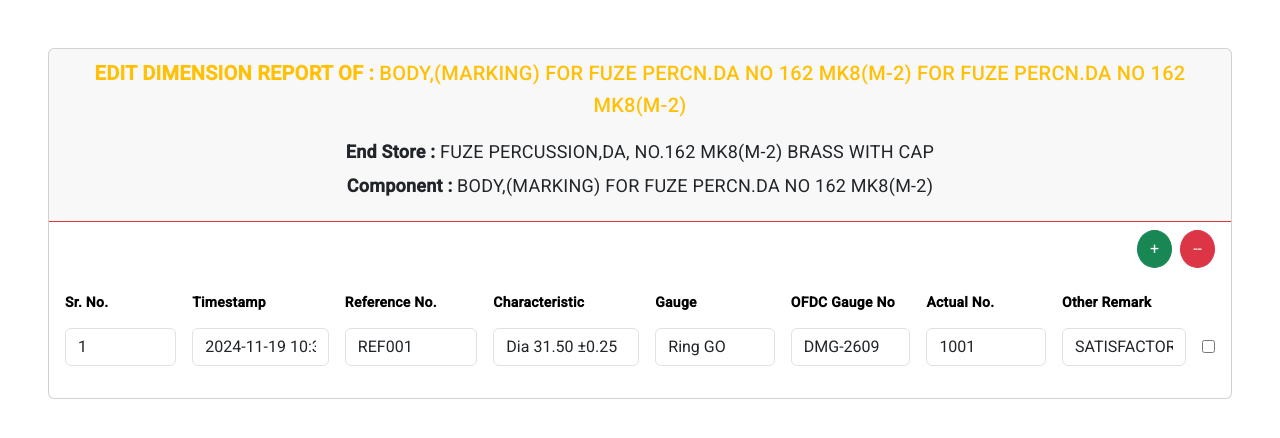
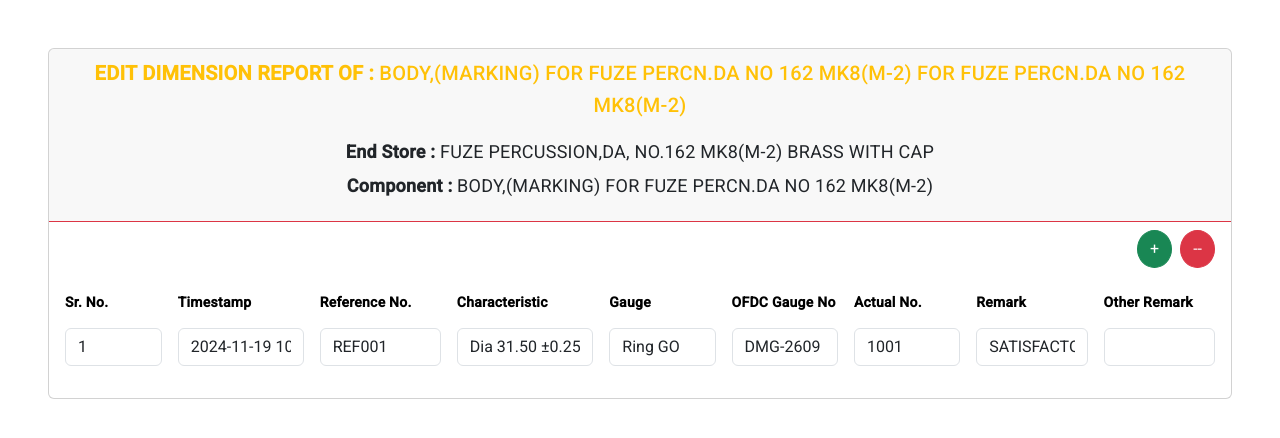
Before and after one commit to Arshiya1614/SenseLiveODFC, an Angular app: page /admin in a window 1280 px wide. Shown: the top 438 px of the page. Built offline with nearby package versions, Linux system fonts and the light colour scheme.

Commit message:
changes updated

```diff
--- a/src/app/admin/admin.component.html
+++ b/src/app/admin/admin.component.html
@@ -24,8 +24,8 @@
             <th>Gauge</th>
             <th>OFDC Gauge No</th>
             <th>Actual No.</th>
+            <th>Remark</th>
             <th>Other Remark</th>
-            <th></th>
           </tr>
         </thead>
         <tbody>
@@ -37,10 +37,8 @@
             <td><input type="text" class="form-control shadow-none" [(ngModel)]="row.gauge" [readonly]="true"></td>
             <td><input type="text" class="form-control shadow-none" [(ngModel)]="row.ofdcGaugeNo" [readonly]="true"></td>
             <td><input type="text" class="form-control shadow-none" [(ngModel)]="row.actualNo"></td>
+            <td><input type="text" class="form-control shadow-none" [(ngModel)]="row.remark"></td>
             <td><input type="text" class="form-control shadow-none" [(ngModel)]="row.otherRemark"></td>
-            <td class="text-center d-flex justify-content-center align-items-center mt-1">
-              <input type="checkbox" class="mt-2">
-            </td>
           </tr>
         </tbody>
       </table>
--- a/src/app/admin/admin.component.ts
+++ b/src/app/admin/admin.component.ts
@@ -19,7 +19,8 @@ export class AdminComponent {
         gauge: 'Ring GO',
         ofdcGaugeNo: 'DMG-2609',
         actualNo: '1001',
-        otherRemark: 'SATISFACTORY'
+        remark: 'SATISFACTORY' ,
+        otherRemark: ''
       }
     ]
   };
@@ -34,6 +35,7 @@ export class AdminComponent {
       gauge: '',
       ofdcGaugeNo: '',
       actualNo: '',
+      remark: '',
       otherRemark: ''
     });
   }
```
